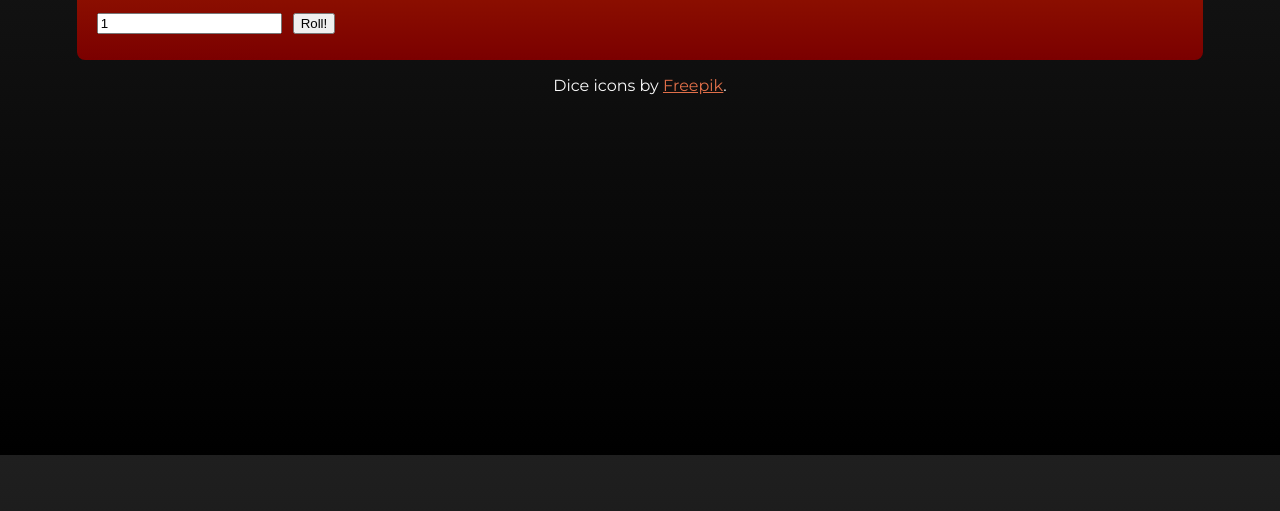
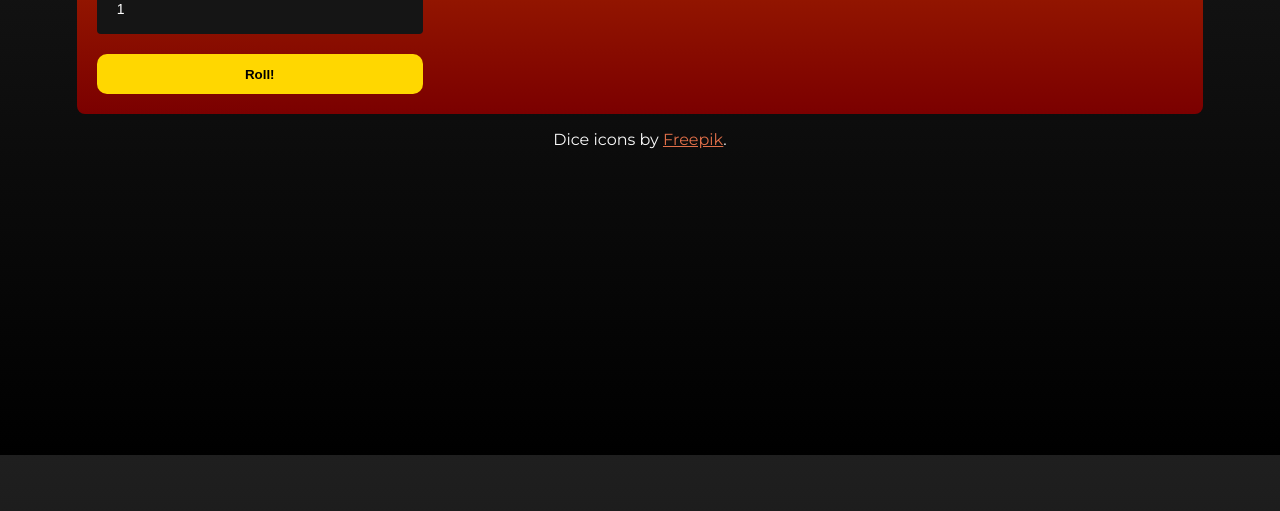
Before and after one commit to Mezalyth/dice-roller, a plain HTML site: page index.html in a window 1280 px wide. Shown: the part 345-856 px from the top of the page. Drawn offline with Linux system fonts and the light colour scheme; a web font is replaced by a local one.

Commit message:
Button and input styling for readability.

```diff
--- a/style.css
+++ b/style.css
@@ -40,6 +40,55 @@ a {
     color: #e06f49;
 }
 
+.inputs {
+    text-align: left;
+    margin-top: 30px;
+  }
+
+  label, input, button {
+    display: block;
+    width: 30%;
+    padding: 0;
+    border: none;
+    outline: none;
+    box-sizing: border-box;
+  }
+
+  input::placeholder {
+    color: gray;
+  }
+
+  input {
+    background: #151515;
+    color: #fff;
+    padding: 10px;
+    padding-left: 20px;
+    height: 50px;
+    font-size: 14px;
+    border-radius: 4px;
+    border-width: 6px;
+    border-color: red;
+  }
+
+  button {
+    color: #000;
+    margin-top: 20px;
+    background: #ffd700;
+    height: 40px;
+    border-radius: 10px;
+    cursor: pointer;
+    font-weight: 900;
+    transition: 0.2s;
+  }
+
+  button:hover {
+    box-shadow: 0 0 6px rgba(255, 149, 0, 0.9);
+  }
+
+  button:active {
+    box-shadow: inset 2px 2px rgba(0, 0, 0);
+  }
+
 .dice-container {
     margin: 1% 6%;
     padding: 20px;
```
